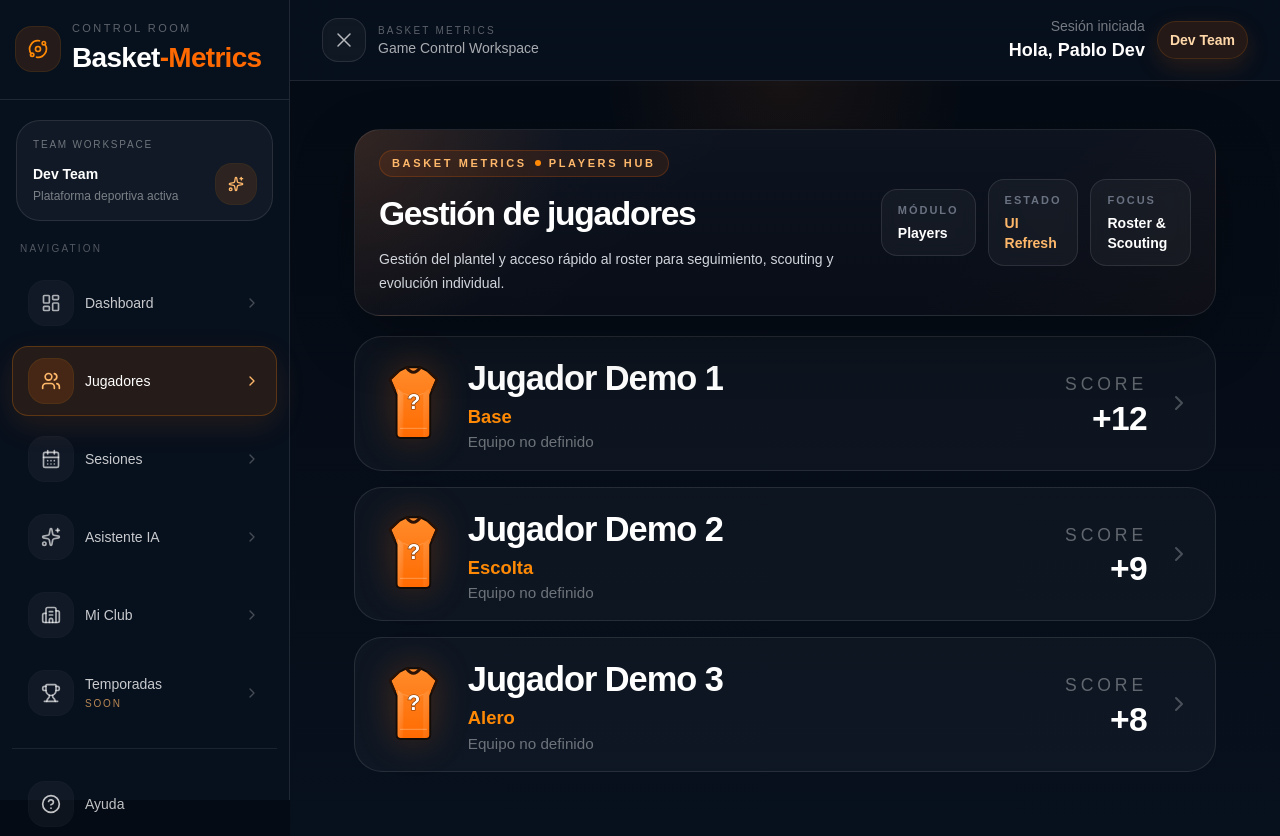
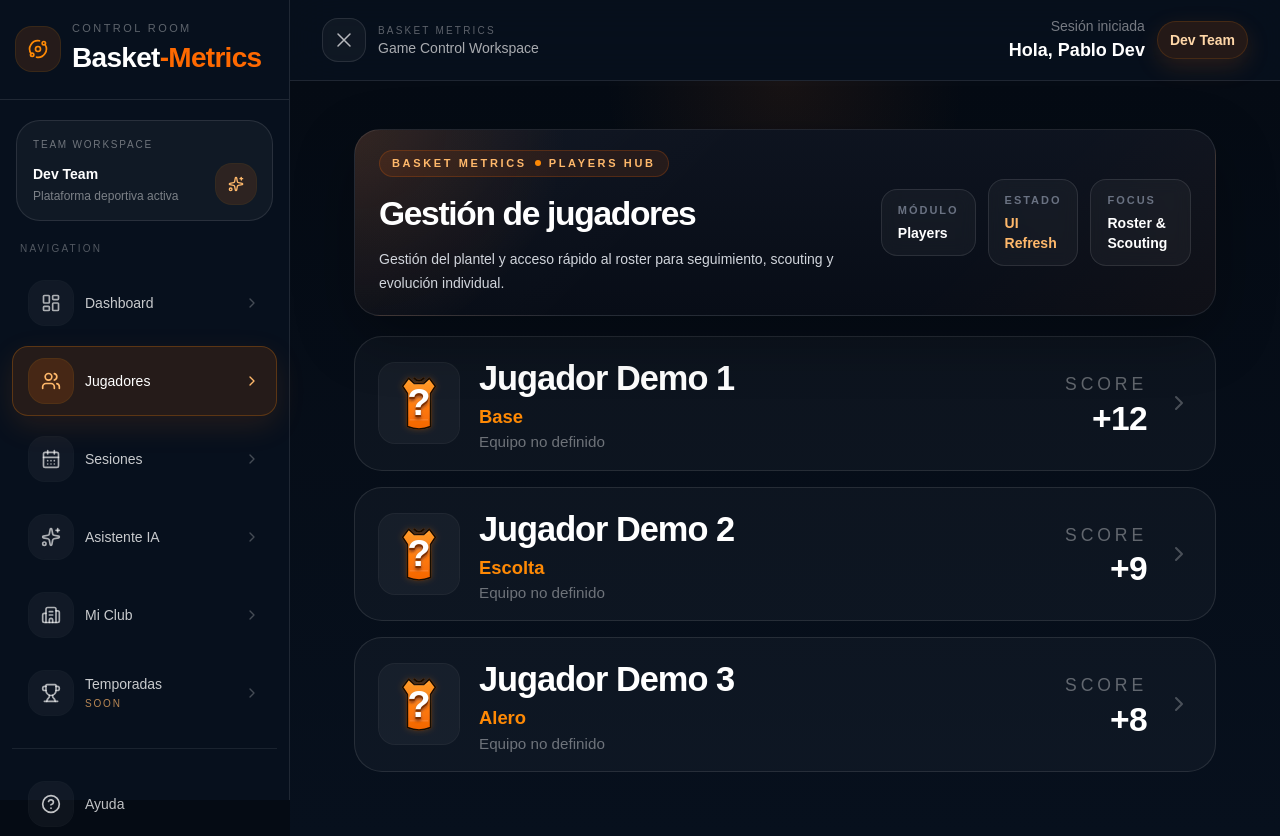
Before and after one commit to PabloLeonRios/basket-metrics-clean, a Next.js app: page /panel/players in a window 1280 px wide. Built offline with nearby package versions, Linux system fonts and the light colour scheme.

Commit message:
Update PlayerManager.tsx
Update PlayerManager.tsx

```diff
--- a/src/components/players/PlayerManager.tsx
+++ b/src/components/players/PlayerManager.tsx
@@ -1,6 +1,7 @@
 'use client';
 
 import { ChevronRight } from 'lucide-react';
+import PlayerJerseyBadge from '@/components/ui/PlayerJerseyBadge';
 
 interface Player {
   id: string;
@@ -9,6 +10,7 @@ interface Player {
   team?: string;
   number?: number;
   score?: number;
+  isRival?: boolean;
 }
 
 /**
@@ -20,155 +22,23 @@ interface Player {
  * --------------------------
  * Demo visual del módulo Players.
  *
- * Esta versión mantiene la estructura actual y hace solo ajustes
- * finos de UI para mejorar la jerarquía visual:
+ * Esta versión:
+ * - usa PlayerJerseyBadge como fuente visual única de camiseta
+ * - toma jerseyUrl del club para jugadores propios
+ * - deja fallback genérico para rivales
  *
- * - cards compactas
- * - mejor alineación nombre / posición / score
- * - score menos invasivo
- * - hover más premium
- * - misma camiseta del dashboard
+ * Regla:
+ * - propios => camiseta del club si existe
+ * - rivales => NO usar camiseta del club
  *
  * No tocar lógica desde acá.
  */
 
 const demoPlayers: Player[] = [
-  { id: '1', name: 'Jugador Demo 1', position: 'Base', score: 12 },
-  { id: '2', name: 'Jugador Demo 2', position: 'Escolta', score: 9 },
-  { id: '3', name: 'Jugador Demo 3', position: 'Alero', score: 8 },
+  { id: '1', name: 'Jugador Demo 1', position: 'Base', score: 12, isRival: false },
+  { id: '2', name: 'Jugador Demo 2', position: 'Escolta', score: 9, isRival: false },
+  { id: '3', name: 'Jugador Demo 3', position: 'Alero', score: 8, isRival: false },
 ];
-
-function Jersey({
-  number,
-  primary = '#ff6a00',
-  secondary = '#ff8b2b',
-  accent = '#2a1306',
-}: {
-  number?: number;
-  primary?: string;
-  secondary?: string;
-  accent?: string;
-}) {
-  const displayNumber = typeof number === 'number' ? number : '?';
-  const safeId = `jersey-${displayNumber}-${primary.replace('#', '')}`;
-
-  return (
-    <div className="flex items-center justify-center">
-      <svg
-        viewBox="0 0 180 210"
-        className="h-[5.2rem] w-[4.3rem] drop-shadow-[0_0_18px_rgba(255,106,0,0.24)]"
-        aria-hidden="true"
-      >
-        <defs>
-          <linearGradient id={`${safeId}-grad`} x1="0" y1="0" x2="0" y2="1">
-            <stop offset="0%" stopColor={secondary} />
-            <stop offset="100%" stopColor={primary} />
-          </linearGradient>
-
-          <linearGradient id={`${safeId}-side`} x1="0" y1="0" x2="1" y2="1">
-            <stop offset="0%" stopColor="#ffd8b6" stopOpacity="0.55" />
-            <stop offset="100%" stopColor="#ffffff" stopOpacity="0.02" />
-          </linearGradient>
-        </defs>
-
-        <path
-          d="
-            M52 20
-            L72 10
-            L108 10
-            L128 20
-            L151 42
-            L139 70
-            L134 82
-            L134 184
-            Q134 195 123 195
-            L57 195
-            Q46 195 46 184
-            L46 82
-            L41 70
-            L29 42
-            Z
-          "
-          fill={`url(#${safeId}-grad)`}
-          stroke="#120c08"
-          strokeWidth="5"
-          strokeLinejoin="round"
-        />
-
-        <path
-          d="M73 12 Q90 34 107 12"
-          fill="none"
-          stroke={accent}
-          strokeWidth="8"
-          strokeLinecap="round"
-        />
-
-        <path
-          d="M52 20 L29 42 L41 70"
-          fill="none"
-          stroke={accent}
-          strokeWidth="6"
-          strokeLinecap="round"
-          strokeLinejoin="round"
-        />
-
-        <path
-          d="M128 20 L151 42 L139 70"
-          fill="none"
-          stroke={accent}
-          strokeWidth="6"
-          strokeLinecap="round"
-          strokeLinejoin="round"
-        />
-
-        <path
-          d="M49 66 L64 78 L64 192 L57 192 Q49 192 49 184 Z"
-          fill={`url(#${safeId}-side)`}
-          opacity="0.55"
-        />
-
-        <path
-          d="M131 66 L116 78 L116 192 L123 192 Q131 192 131 184 Z"
-          fill={`url(#${safeId}-side)`}
-          opacity="0.3"
-        />
-
-        <path
-          d="M64 78 Q90 92 116 78"
-          fill="none"
-          stroke="#ffcf9f"
-          strokeOpacity="0.25"
-          strokeWidth="3"
-        />
-
-        <text
-          x="90"
-          y="120"
-          textAnchor="middle"
-          fontSize="56"
-          fontWeight="900"
-          fill="#ffffff"
-          style={{
-            paintOrder: 'stroke',
-            stroke: '#7a3300',
-            strokeWidth: 3,
-            letterSpacing: '-2px',
-          }}
-        >
-          {displayNumber}
-        </text>
-
-        <path
-          d="M56 170 H124"
-          stroke="#ffd4aa"
-          strokeOpacity="0.35"
-          strokeWidth="3"
-          strokeLinecap="round"
-        />
-      </svg>
-    </div>
-  );
-}
 
 export default function PlayerManager() {
   return (
@@ -192,7 +62,10 @@ export default function PlayerManager() {
           "
         >
           <div className="flex items-center gap-5">
-            <Jersey number={player.number} />
+            <PlayerJerseyBadge
+              number={player.number}
+              isRival={player.isRival}
+            />
 
             <div className="min-w-0">
               <p className="text-[2.15rem] font-bold leading-tight tracking-[-0.03em] text-white">
```
